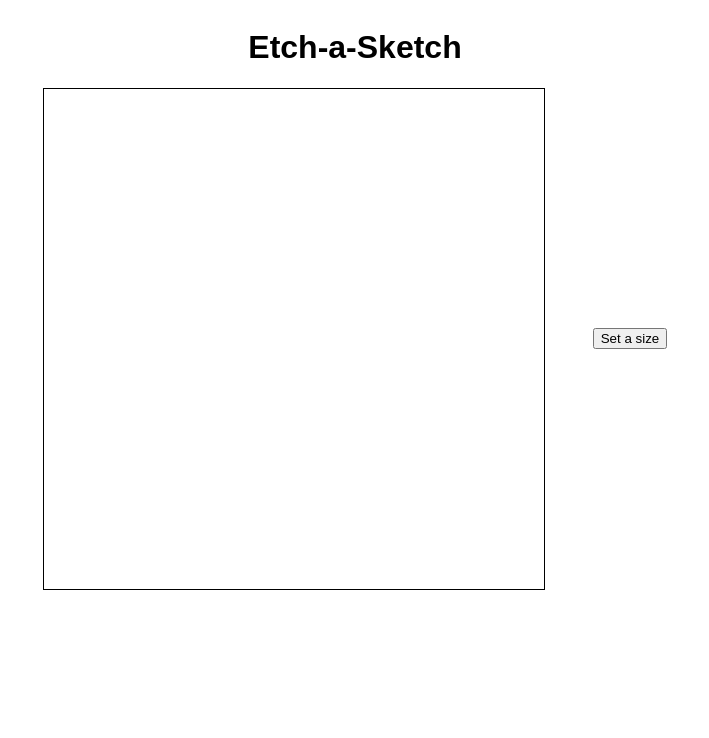
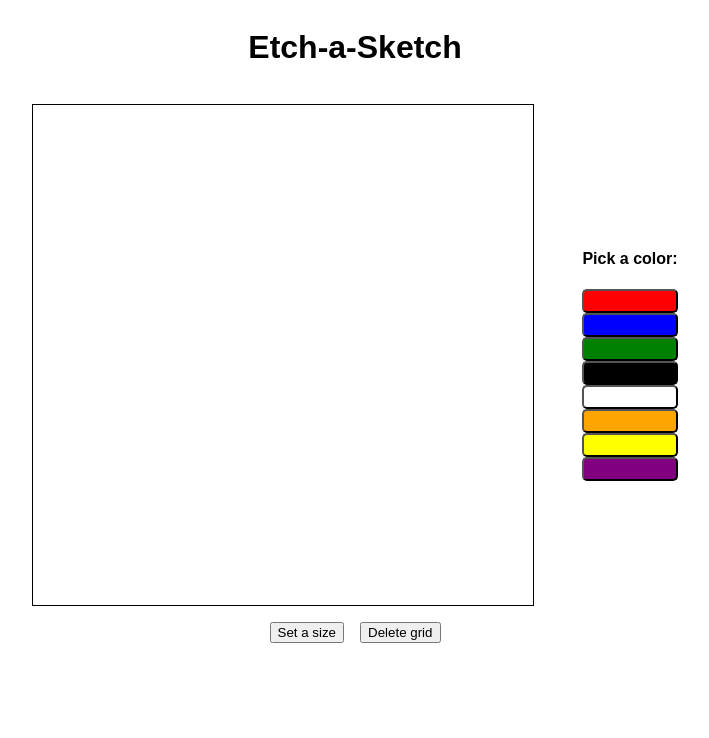
Before and after one commit to DejanLP/etch-a-sketch, a plain HTML site: page index.html in a window 1280 px wide. Shown: the top 738 px of the page, without its empty margins (285-994 px from the left). Drawn offline with Linux system fonts and the light colour scheme.

Commit message:
Add color selection

```diff
--- a/index.css
+++ b/index.css
@@ -6,6 +6,7 @@ body{
     justify-content: center;
     align-items: center;
     flex-grow: 1;
+    gap: 16px;
 }
 
 .footer {
@@ -27,12 +28,58 @@ img {
     margin-left: 5px;
 }
 
+#red {
+    background-color: red;
+}
+#blue {
+    background-color: blue;
+}
+#purple {
+    background-color: purple;
+}
+#white {
+    background-color: white;
+}
+#black {
+    background-color: black;
+}
+#green {
+    background-color: green;
+}
+#yellow {
+    background-color: yellow;
+}
+#orange {
+    background-color: orange;
+}
+
+
+
+.colorBtn {
+    padding: 10px 20px;
+    border-radius: 5px;
+}
+
+.buttons {
+    display: flex;
+    justify-content: center;
+    align-items: center;
+    gap: 16px;
+}
+
+.colors{
+    display: flex;
+    flex-direction: column;
+    flex-wrap: wrap;
+}
+
 .container {
     --rows: 16;
     --columns: 16;
     display: grid;
     height: 500px;
     width: 500px;
+    /* 1fr to fit the whole container div, depending on row/column number*/
     grid-template-columns: repeat(var(--rows), 1fr);
     grid-template-rows: repeat(var(--columns), 1fr);
     background-color: black;
--- a/index.html
+++ b/index.html
@@ -14,8 +14,22 @@
     <div class="wrapper">
         <div class="container">
         </div>
-        <button>Set a size</button>
-</div>
+        <div class="colors">
+            <h4>Pick a color: </h4>
+            <button id="red" class="colorBtn" value="red"></button>
+            <button id="blue" class="colorBtn" value="blue"></button>
+            <button id="green" class="colorBtn" value="green"></button>
+            <button id="black" class="colorBtn" value="black"></button>
+            <button id="white" class="colorBtn" value="white"></button>
+            <button id="orange" class="colorBtn" value="orange"></button>
+            <button id="yellow" class="colorBtn" value="yellow"></button>
+            <button id="purple" class="colorBtn" value="purple"></button>
+        </div>
+    </div>
+    <div class="buttons">
+        <button id="size">Set a size</button>
+        <button id="delete">Delete grid</button>
+    </div>
 </body>
 <footer>
     <div class="footer">© Dejan Simic |
--- a/index.js
+++ b/index.js
@@ -1,9 +1,29 @@
 const container = document.querySelector('.container');
 
+//default grid creation
+createGrid(16, 16);
 
+const gridBtn = document.querySelector('#size');
+gridBtn.addEventListener('click', () => {newGrid()})
+
+//listen for correct color
+let color = 'grey';
+const colorBtns = document.querySelectorAll('.colorBtn');
+colorBtns.forEach((colorBtn) => {
+    colorBtn.addEventListener('click', () => {
+        color = colorBtn.value;
+    })
+})
+
+//delete grid on click
+const deleteBtn = document.querySelector('#delete');
+deleteBtn.addEventListener('click', () => {resetGrid()});
+
+//Create a new grid and add Listeners for hover events
 function createGrid(rows, columns) {
     const newCell = document.querySelector('.cell');
     if (newCell !== null) {
+        resetGrid();
         container.style.setProperty('--rows', rows);
         container.style.setProperty('--columns', columns);
     }
@@ -12,21 +32,30 @@ function createGrid(rows, columns) {
         cell.classList.add('cell');
         container.appendChild(cell);
         cell.addEventListener('mouseenter', () => {
-            cell.style.backgroundColor = 'grey';
+            cell.style.backgroundColor = color;
         })
 
     }
 }
-createGrid(16, 16);
 
-const gridBtn = document.querySelector('button');
-gridBtn.addEventListener('click', () => {newGrid()})
-
+//Ask the user to create a new grid
 function newGrid() {
     const size = parseInt(prompt('Enter row number for the new grid'));
     if (isNaN(size)) {
         alert('Only enter a number');
         return;
     }
+    else if (size > 100) {
+        alert('The max. row number is 100');
+        return;
+    }
     createGrid(size, size);
 }
+
+//sets all cells back to white background
+function resetGrid() {
+    const cells = document.querySelectorAll('.cell');
+    cells.forEach(((cell) => {
+        cell.style.backgroundColor = 'white';
+    }))
+}
```
